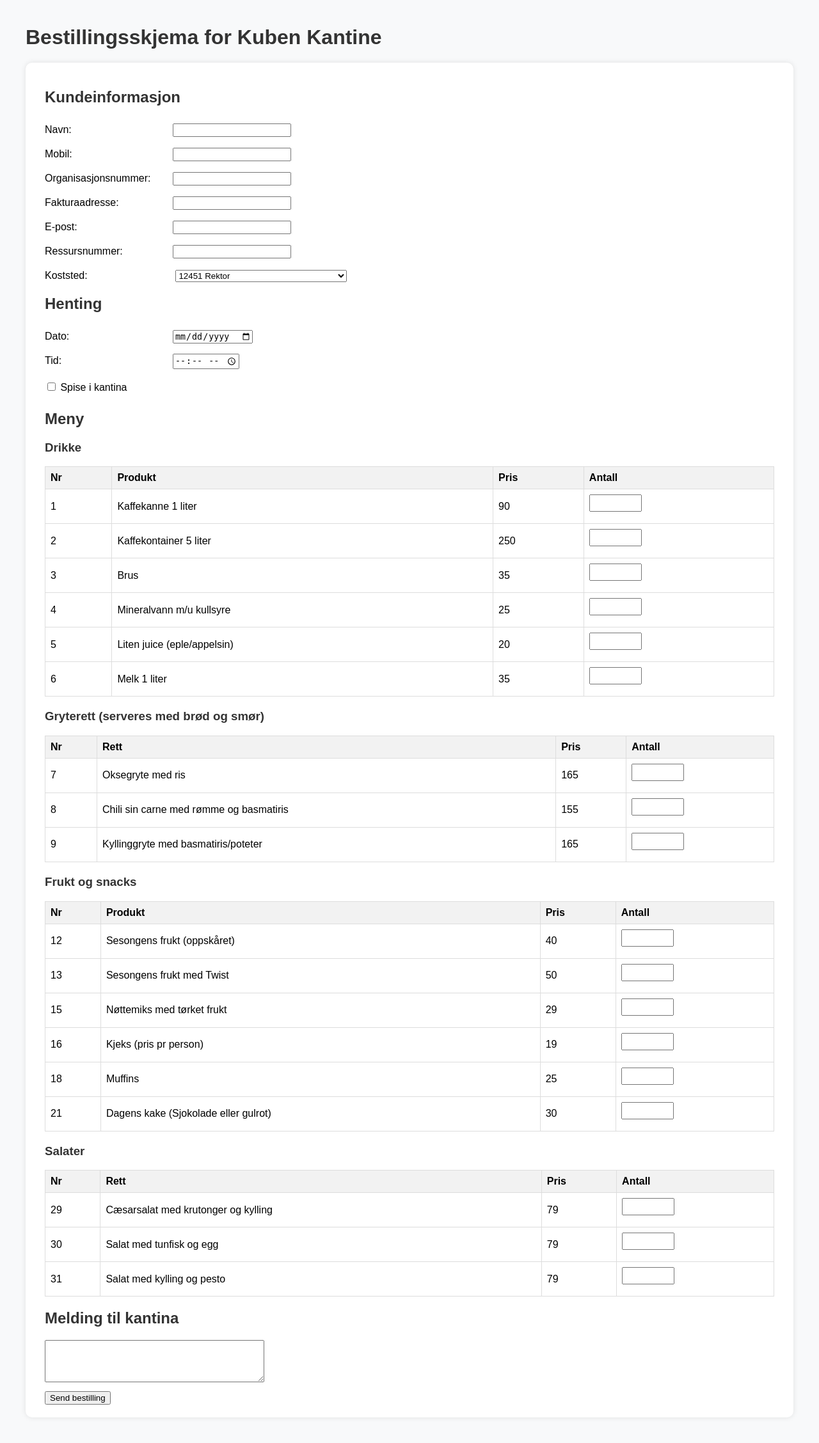
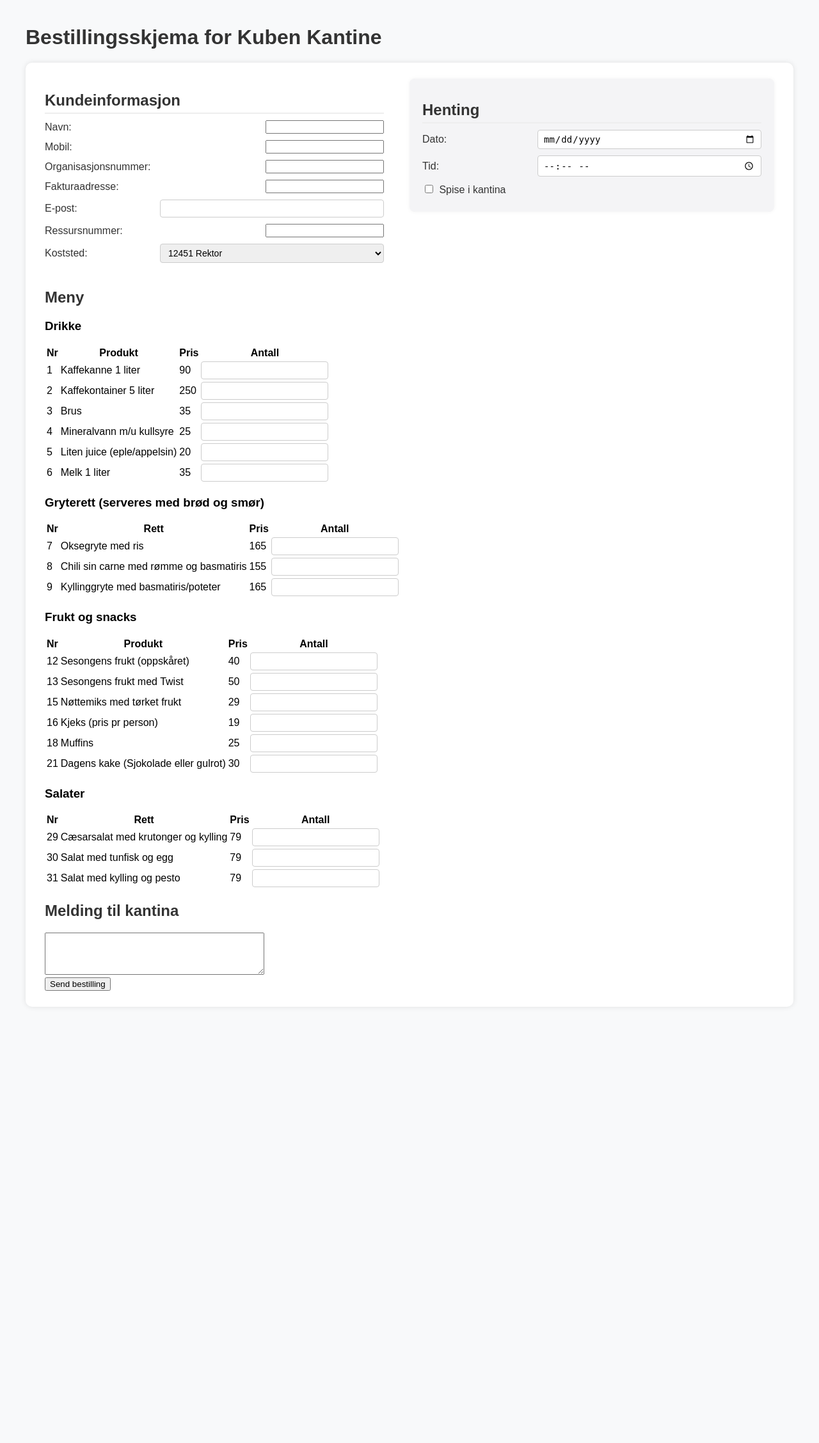
Before and after one commit to nifea006/Kuben-kantine, a Flask app: page / in a window 1280 px wide. Shown: the whole page at 64% size. After the commit the page ends 1549 px from the top, so only its background shows below. Run offline with Flask 3, Linux system fonts and the light colour scheme.

Commit message:
somthing like it, but still a lot of work

```diff
--- a/static/css/style.css
+++ b/static/css/style.css
@@ -5,102 +5,89 @@ body {
 }
 
 h1,
-h2,
-h3 {
+h2 {
     color: #333;
 }
 
 form {
     background: white;
-    padding: 20px 30px;
+    padding: 25px 30px;
     border-radius: 10px;
     box-shadow: 0 0 8px rgba(0, 0, 0, 0.1);
+    max-width: 1200px;
+    margin: auto;
 }
 
+/* --- FLEX LAYOUT FOR TOP SECTION --- */
 .bruker-info {
     display: flex;
     justify-content: space-between;
+    align-items: flex-start;
+    flex-wrap: wrap;
+    gap: 40px;
+    margin-bottom: 30px;
 }
 
+.Kundeinformasjon,
 .Henting {
-    margin-right: 15vw;
+    flex: 1;
+    min-width: 400px;
+}
+
+.Kundeinformasjon h2,
+.Henting h2 {
+    margin-bottom: 10px;
+    border-bottom: 2px solid #eee;
+    padding-bottom: 5px;
+}
+
+/* Each form row: label + input side by side */
+.form-row {
+    display: flex;
+    align-items: center;
+    justify-content: space-between;
+    margin-bottom: 10px;
 }
 
 label {
-    display: inline-block;
-    width: 200px;
-    margin-top: 8px;
+    flex: 0 0 180px;
+    font-weight: 500;
+    color: #333;
 }
 
-input,
-textarea {
-    margin-bottom: 10px;
+input[type="text"],
+input[type="email"],
+input[type="number"],
+input[type="date"],
+input[type="time"],
+select {
+    flex: 1;
+    padding: 5px 8px;
+    border: 1px solid #ccc;
+    border-radius: 4px;
+    font-size: 14px;
 }
 
-.menu-table {
-    border-collapse: collapse;
-    width: 100%;
-    margin-bottom: 20px;
+input[type="checkbox"] {
+    margin-right: 5px;
 }
 
-.menu-table th,
-.menu-table td {
-    border: 1px solid #ddd;
-    padding: 8px;
-    text-align: left;
+/* Keep Henting box visually lighter */
+.Henting {
+    background-color: #f4f4f6;
+    padding: 15px 20px;
+    border-radius: 8px;
+    box-shadow: 0 0 6px rgba(0, 0, 0, 0.05);
 }
 
-.menu-table th {
-    background-color: #f2f2f2;
+/* --- RESPONSIVE --- */
+@media (max-width: 900px) {
+    .bruker-info {
+        flex-direction: column;
+    }
+
+    .Henting {
+        width: 100%;
+        margin-top: 20px;
+    }
 }
-
-.menu-table input {
-    width: 70px;
-    padding: 4px;
-}
-
-
-
-
-
-.receipt {
-    background: white;
-    padding: 30px;
-    border-radius: 12px;
-    box-shadow: 0 0 8px rgba(0, 0, 0, 0.1);
-    max-width: 700px;
-    margin: 40px auto;
-}
-
-.receipt h1 {
-    text-align: center;
-    margin-bottom: 20px;
-}
-
-.receipt table {
-    width: 100%;
-    border-collapse: collapse;
-    margin-top: 15px;
-}
-
-.receipt th,
-.receipt td {
-    border: 1px solid #ddd;
-    padding: 8px;
-    text-align: left;
-}
-
-.receipt th {
-    background-color: #f2f2f2;
-}
-
-.total {
-    text-align: right;
-    font-weight: bold;
-    padding-top: 10px;
-}
-
-.back-link {
-    text-align: center;
-    margin-top: 20px;
-}
--- a/templates/Bestillingsskjema.html
+++ b/templates/Bestillingsskjema.html
@@ -14,19 +14,31 @@
         <div class="bruker-info">
             <div class="Kundeinformasjon">
                 <h2>Kundeinformasjon</h2>
-                <label>Navn:</label><input name="navn" required><br>
-                <label>Mobil:</label><input name="mobil" required><br>
-                <label>Organisasjonsnummer:</label><input name="organisasjonsnummer"><br>
-                <label>Fakturaadresse:</label><input name="fakturaadresse"><br>
-                <label>E-post:</label><input type="email" name="epost" required><br>
-                <label>Ressursnummer:</label><input name="ressursnummer"><br>
-                <div id="koststedContainer"></div>
+                <div class="form-row">
+                    <label>Navn:</label><input name="navn" required>
+                </div>
+                <div class="form-row">
+                    <label>Mobil:</label><input name="mobil" required>
+                </div>
+                <div class="form-row">
+                    <label>Organisasjonsnummer:</label><input name="organisasjonsnummer">
+                </div>
+                <div class="form-row">
+                    <label>Fakturaadresse:</label><input name="fakturaadresse">
+                </div>
+                <div class="form-row">
+                    <label>E-post:</label><input type="email" name="epost" required>
+                </div>
+                <div class="form-row">
+                    <label>Ressursnummer:</label><input name="ressursnummer">
+                </div>
+                <div class="form-row">
                     <label>Koststed:</label>
-                    <select name="koststed" id="koststedSelect" onchange="toggleKoststedInput()" >
+                    <select name="koststed" id="koststedSelect" onchange="toggleKoststedInput()" required>
                         <option value="12451-Rektor">12451 Rektor</option>
                         <option value="12453-Internasjonalisering">12453 Internasjonalisering (Kristin)</option>
                         <option value="12454-Elevkontoret">12454 Elevkontoret</option>
-                        <option value="12455-Elevtjenesten">12455 Elevtjenesten (rådgivere, miljø etc)</option>
+                        <option value="12455-Elevtjenesten">12455 Elevtjenesten</option>
                         <option value="12465-Fellesfag-ST">12465 Fellesfag ST</option>
                         <option value="12470-Bygg">12470 Bygg</option>
                         <option value="12472-Helse-og-oppvekst">12472 Helse- og oppvekst</option>
@@ -44,25 +56,42 @@
                         <option value="12498-Teknisk-støtte-IKT">12498 Teknisk støtte (IKT)</option>
                         <option value="12898-MO">12898 MO</option>
                         <option value="12920-Fagskolen-i-Oslo">12920 Fagskolen i Oslo</option>
-                        <option value="other">Xxxcc Annet</option>
+                        <option value="other">Annet</option>
                     </select>
-                    <input type="text" name="koststedCustom" id="koststedInput" style="display: none;">
+                    <input type="text" name="koststedCustom" id="koststedInput" style="display:none;">
                 </div>
-                <script>
-                    function toggleKoststedInput() {
-                        const select = document.getElementById('koststedSelect');
-                        const input = document.getElementById('koststedInput');
-                        input.style.display = select.value === 'other' ? 'block' : 'none';
-                    }
-                </script>
             </div>
+
             <div class="Henting">
                 <h2>Henting</h2>
-                <label>Dato:</label><input type="date" name="hent_dato" required><br>
-                <label>Tid:</label><input type="time" name="hent_tid" required><br>
-                <label><input type="checkbox" name="spise_i_kantina"> Spise i kantina</label><br>
+                <div class="form-row">
+                    <label>Dato:</label><input type="date" name="hent_dato" required>
+                </div>
+                <div class="form-row">
+                    <label>Tid:</label><input type="time" name="hent_tid" required>
+                </div>
+                <div class="form-row">
+                    <label><input type="checkbox" name="spise_i_kantina" id="spise_i_kantina"
+                            onchange="toggleSpiseIKantina()"> Spise i kantina</label>
+                    <input type="number" name="antall_personer" class="form-row" id="antallContainer" min="1"
+                        placeholder="Antall personer" style="display:none;">
+                </div>
             </div>
         </div>
+
+        <script>
+            function toggleKoststedInput() {
+                const select = document.getElementById('koststedSelect');
+                const input = document.getElementById('koststedInput');
+                input.style.display = select.value === 'other' ? 'inline-block' : 'none';
+            }
+            function toggleSpiseIKantina() {
+                const checkbox = document.getElementById('spise_i_kantina');
+                const antallContainer = document.getElementById('antallContainer');
+                antallContainer.style.display = checkbox.checked ? 'flex' : 'none';
+            }
+        </script>
+
         <h2>Meny</h2>
 
         <!-- ---- DRIKKE ---- -->
```
Also changed, not shown: test.html (added, +76 -0 lines), test2.html (added, +63 -0 lines).
